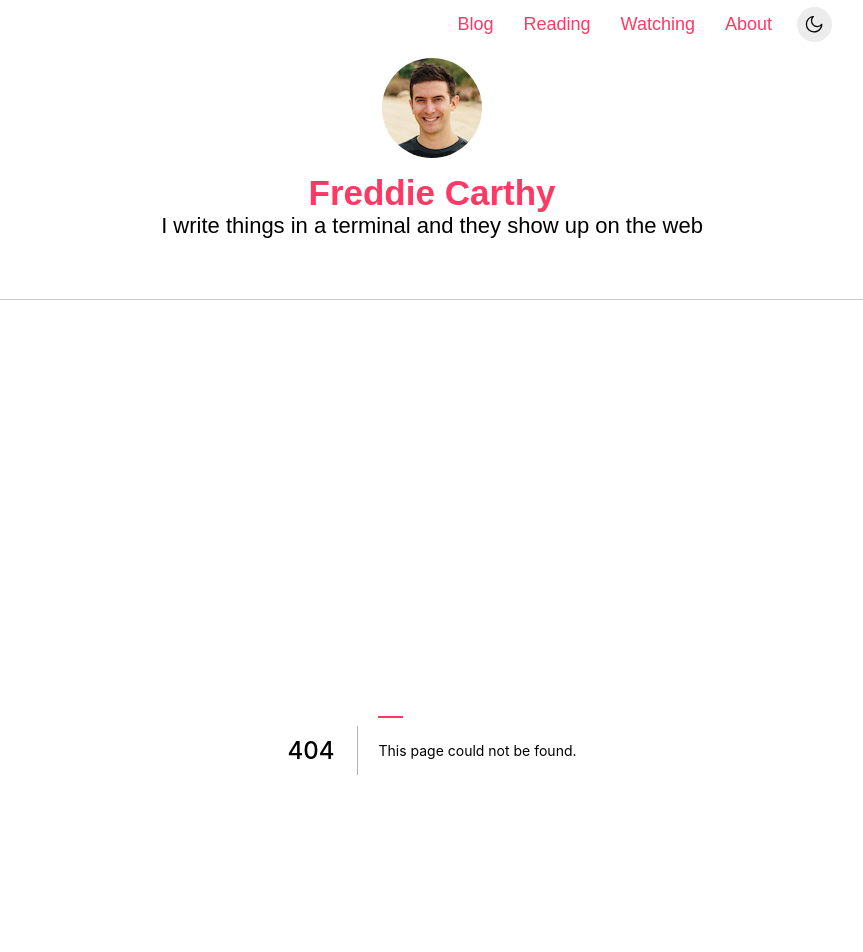
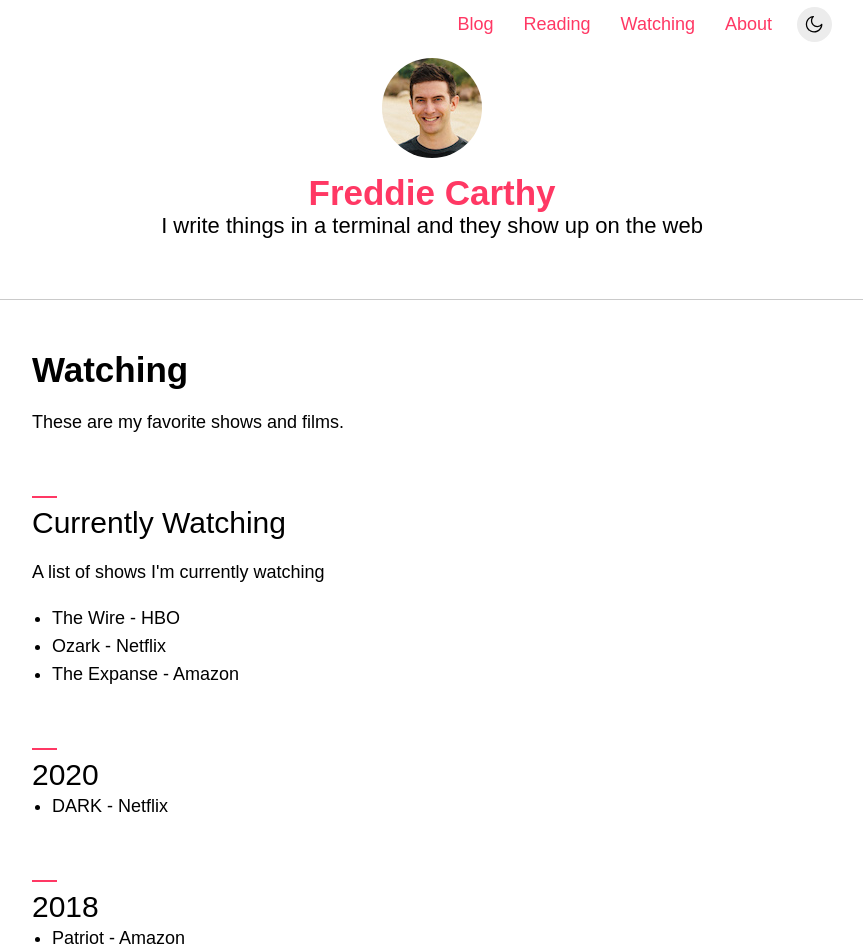
Before and after one commit to gjunkie/freddiecarthy, a Next.js app: page /watching in a window 1280 px wide. Before the commit this address had no page. Shown: the top 952 px of the page, without its empty margins (208-1071 px from the left). Built offline with nearby package versions, Linux system fonts and the light colour scheme.

Commit message:
further typescript fixes

```diff
--- /dev/null
+++ b/pages/watching/index.tsx
@@ -0,0 +1,38 @@
+import * as React from 'react'
+import Link from 'next/link'
+
+import { Main } from './styles.js'
+
+const Watching = () => {
+  return (
+    <Main>
+      <h1>Watching</h1>
+      <p>These are my favorite shows and films.</p>
+
+      <h2>Currently Watching</h2>
+      <p>A list of shows I&apos;m currently watching</p>
+      <ul>
+        <li>The Wire - HBO</li>
+        <li>Ozark - Netflix</li>
+        <li>The Expanse - Amazon</li>
+      </ul>
+
+      <h2>2020</h2>
+      <ul>
+        <li>DARK - Netflix</li>
+      </ul>
+
+      <h2>2018</h2>
+      <ul>
+        <li>Patriot - Amazon</li>
+      </ul>
+
+      <h2>2009</h2>
+      <ul>
+        <li>Battlestar Galactica - Sci-Fi</li>
+      </ul>
+    </Main>
+  )
+}
+
+export default Watching
--- /dev/null
+++ b/pages/watching/styles.js
@@ -0,0 +1,8 @@
+import styled from 'styled-components'
+
+export const Main = styled.main`
+  ul {
+    list-style-type: initial;
+    padding-left: 20px;
+  }
+`
```
Also changed, not shown: components/blog/PlayfairCipher/index.tsx (+9 -6 lines), posts/a-retrospective-on-my-first-decade-as-a-software-engineer.mdx (added, +40 -0 lines).
